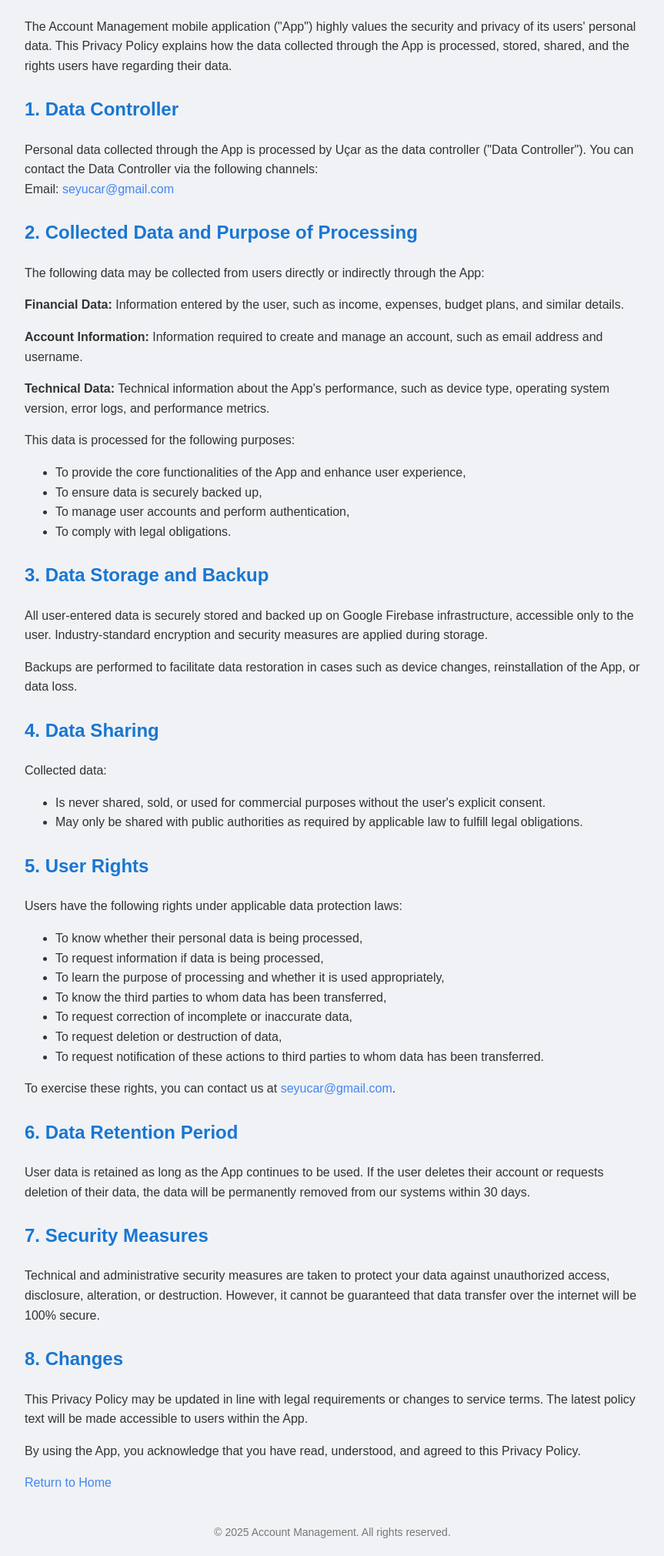
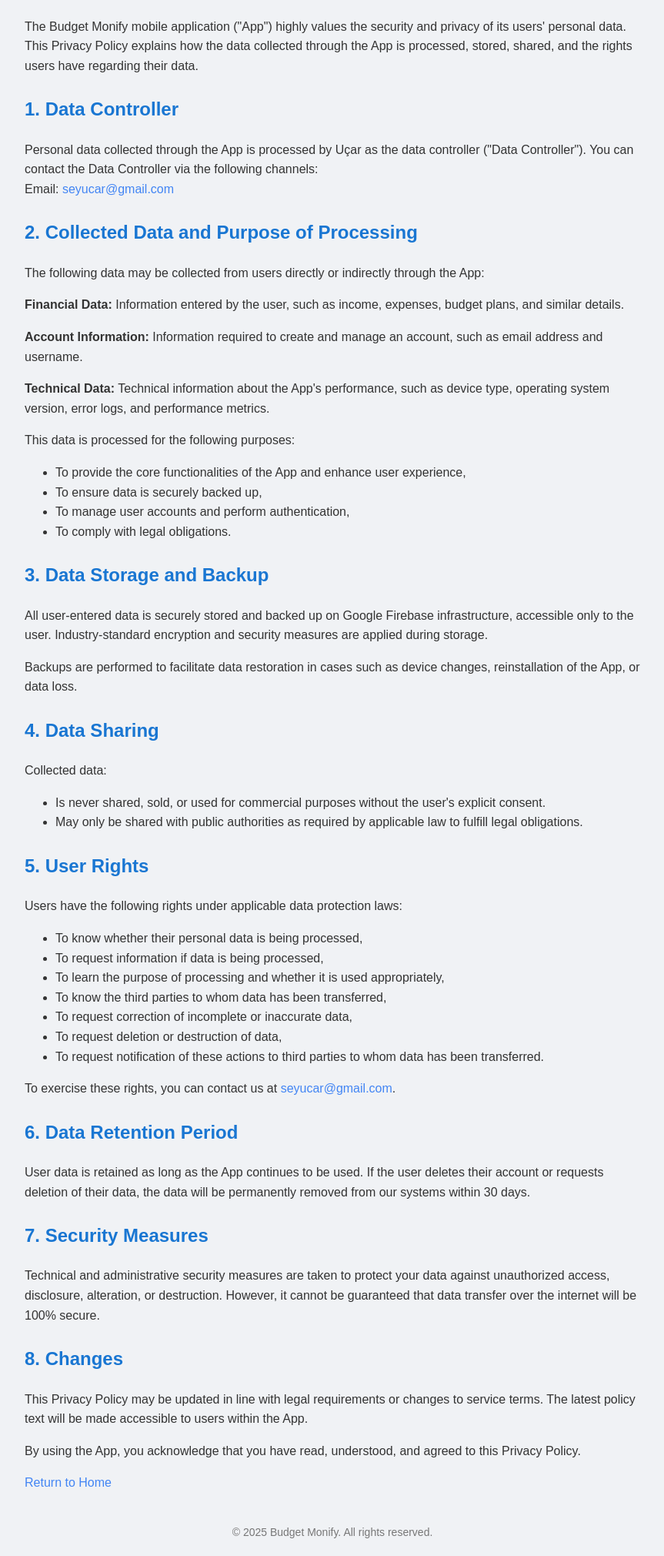
Before and after one commit to seyitucar/budget_monify, a plain HTML site: page privacy.html in a window 1280 px wide. Shown: the part 96-2117 px from the top of the page at 77% size, without its empty margins (208-1071 px from the left). Drawn offline with Linux system fonts and the light colour scheme.

Commit message:
Update title and references to Budget Monify

```diff
--- a/privacy.html
+++ b/privacy.html
@@ -3,7 +3,7 @@
 <head>
     <meta charset="UTF-8">
     <meta name="viewport" content="width=device-width, initial-scale=1.0">
-    <title>Privacy Policy - Account Management</title>
+    <title>Privacy Policy - Budget Monify</title>
     <style>
         body {
             font-family: Arial, sans-serif;
@@ -25,7 +25,7 @@
 <body>
     <h1>Privacy Policy</h1>
 
-    <p>The Account Management mobile application ("App") highly values the security and privacy of its users' personal data. This Privacy Policy explains how the data collected through the App is processed, stored, shared, and the rights users have regarding their data.</p>
+    <p>The Budget Monify mobile application ("App") highly values the security and privacy of its users' personal data. This Privacy Policy explains how the data collected through the App is processed, stored, shared, and the rights users have regarding their data.</p>
 
     <h2>1. Data Controller</h2>
     <p>Personal data collected through the App is processed by Uçar as the data controller ("Data Controller"). You can contact the Data Controller via the following channels:<br>
@@ -83,7 +83,7 @@
     <p><a href="index.html">Return to Home</a></p>
 
     <footer>
-        &copy; 2025 Account Management. All rights reserved.
+        &copy; 2025 Budget Monify. All rights reserved.
     </footer>
 </body>
 </html>
```
